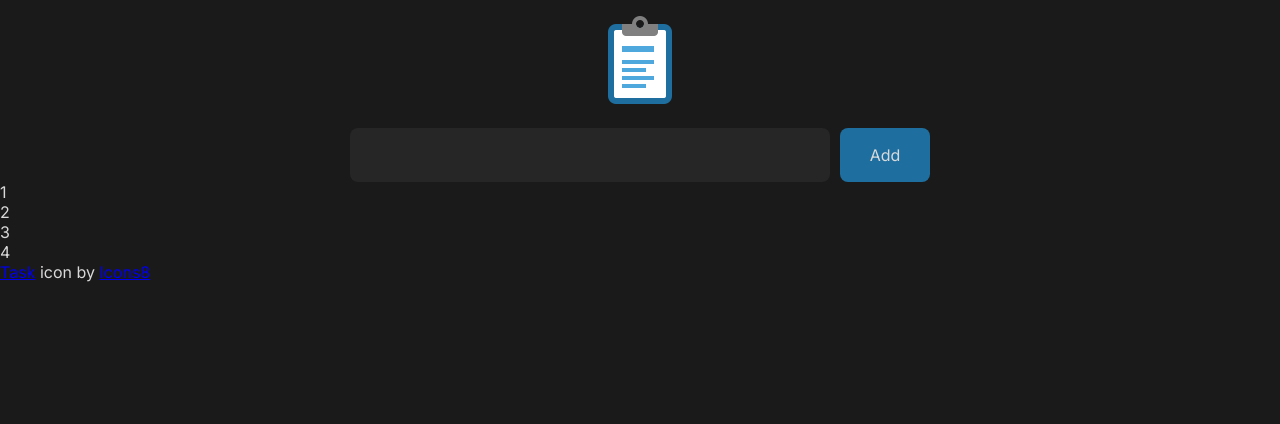
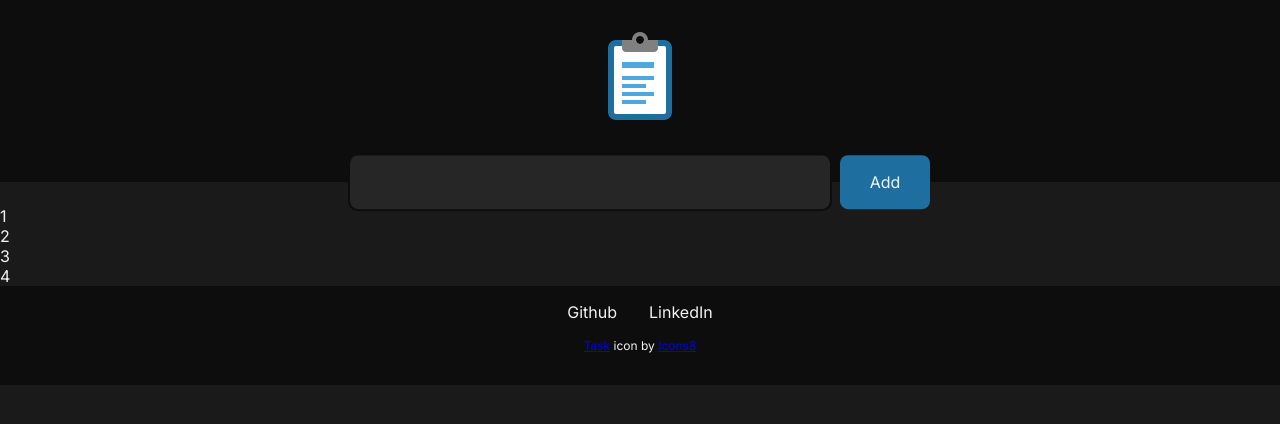
Before and after one commit to PERicci/Task-Manager, a React (Vite) app: page / in a window 1280 px wide. Shown: the top 424 px of the page. Built offline with nearby package versions, Linux system fonts and the light colour scheme.

Commit message:
footer created, header css almost done, TaskCounter created, some css started

```diff
--- a/src/App.tsx
+++ b/src/App.tsx
@@ -1,21 +1,18 @@
 import "./global.css";
 import { TaskList } from "./components/TaskList";
+import { TaskCounter } from "./components/TaskCounter";
 import { Header } from "./components/Header";
-
+import { Footer } from "./components/Footer";
 
 export function App() {
   return (
     <>
-      <header>
-        <Header />
-      </header>
+      <Header />
       <main>
+        <TaskCounter />
         <TaskList />
       </main>
-      <footer>
-        <a href="https://icons8.com/icon/11864/task" target="_blank">Task</a> icon by{" "}
-        <a href="https://icons8.com" target="_blank">Icons8</a>
-      </footer>
+      <Footer />
     </>
   );
 }
--- /dev/null
+++ b/src/components/Footer.module.css
@@ -0,0 +1,19 @@
+.footer {
+  background-color: var(--gray-700);
+  padding: 1rem;
+}
+
+.socialMedia {
+  display: flex;
+  flex-direction: row;
+  flex-wrap: wrap;
+  justify-content: center;
+  align-content: center;
+  gap: 2rem;
+}
+
+.iconReference p{
+  font-size: var(--size-tiny);
+  text-align: center;
+  margin: 1rem auto;
+}
--- /dev/null
+++ b/src/components/Footer.tsx
@@ -0,0 +1,23 @@
+import styles from "./Footer.module.css";
+
+export function Footer() {
+  return (
+    <footer className={styles.footer}>
+      <div className={styles.socialMedia}>
+        <div>Github</div>
+        <div>LinkedIn</div>
+      </div>
+      <div className={styles.iconReference}>
+        <p>
+          <a href="https://icons8.com/icon/11864/task" target="_blank">
+            Task
+          </a>{" "}
+          icon by{" "}
+          <a href="https://icons8.com" target="_blank">
+            Icons8
+          </a>
+        </p>
+      </div>
+    </footer>
+  );
+}
--- a/src/components/Header.module.css
+++ b/src/components/Header.module.css
@@ -1,13 +1,20 @@
+.header {
+  background-color: var(--gray-700);
+  padding: 2rem 0 0;
+}
+
 .headerLogo {
   display: block;
-  margin: 1rem auto;
+  margin: 0 auto;
 }
 
 .addTaskField {
+  margin: 0;
   display: flex;
   align-items: center;
   justify-content: center;
   gap: 0.625rem;
+  transform: translateY(1.7rem);
 }
 
 .addTaskContent {
@@ -17,8 +24,9 @@
   border-style: none;
   border-radius: 8px;
   padding: 1rem;
+  outline: solid 2px var(--gray-700);
 
-  color: var(--gray-100);
+  color: var(--gray-300);
   line-height: 1.4;
   font-size: var(--size-regular);
 
@@ -27,6 +35,8 @@
 
 .addTaskButton {
   background-color: var(--blue-300);
+  color: var(--gray-100);
+  outline: 0;
 
   height: 3.4rem;
   width: 5.6rem;
@@ -37,4 +47,9 @@
 
 .addTaskButton:hover {
   background-color: var(--blue-200);
+  outline: 0;
 }
+
+.addTaskButton:focus {
+  outline: 0;
+}
--- a/src/components/Header.tsx
+++ b/src/components/Header.tsx
@@ -3,12 +3,12 @@ import styles from "./Header.module.css"
 
 export function Header() {
   return (
-    <>
+    <header className={styles.header}>
       <img className={styles.headerLogo} src={haederLogo} alt="clipboard" />
       <div className={styles.addTaskField}>
         <textarea className={styles.addTaskContent} name="" id=""></textarea>
         <button className={styles.addTaskButton}>Add</button>
       </div>
-    </>
+    </header>
   );
 }
--- a/src/components/TaskCounter.tsx
+++ b/src/components/TaskCounter.tsx
@@ -0,0 +1,7 @@
+export function TaskCounter() {
+  return (
+    <div className="taskCounter">
+
+    </div>
+  )
+}
--- a/src/global.css
+++ b/src/global.css
@@ -4,17 +4,18 @@
   --gray-100: #f2f2f2;
   --gray-200: #d9d9d9;
   --gray-300: #808080;
+  --gray-400: #333333;
   --gray-500: #262626;
   --gray-600: #1a1a1a;
   --gray-700: #0d0d0d;
 
-  --blue-200: #4EA8DE;
-  --blue-300: #1E6F9F;
+  --blue-200: #4ea8de;
+  --blue-300: #1e6f9f;
 
-  --purple-100: #8284FA;
-  --purple-200: #5E60CE;
+  --purple-100: #8284fa;
+  --purple-200: #5e60ce;
 
-  --red-500: #E25858;
+  --red-500: #e25858;
 
   --size-tiny: 0.75rem;
   --size-small: 0.875rem;
@@ -31,7 +32,7 @@
 
 body {
   background-color: var(--gray-600);
-  color: var(--gray-200);
+  color: var(--gray-100);
   -webkit-font-smoothing: antialiased;
 }
 
@@ -41,7 +42,7 @@ textarea,
 button {
   font-family: "Inter", sans-serif;
   font-weight: 400;
-  font-size: 1rem;
+  font-size: var(--size-regular);
 }
 
 :focus {
@@ -59,6 +60,20 @@ button {
   outline: inherit;
 }
 
+main {
+  display: grid;
+  grid-template-columns: 1fr;
+  gap: 24px;
+  margin: 0 auto;
+}
+
+footer {
+}
+
 button:focus {
   outline: orange 5px auto;
 }
+
+img {
+  margin: 0;
+}
```
Also changed, not shown: src/App.Module.css (added). Lines whose indentation alone changed are shown as unchanged.
